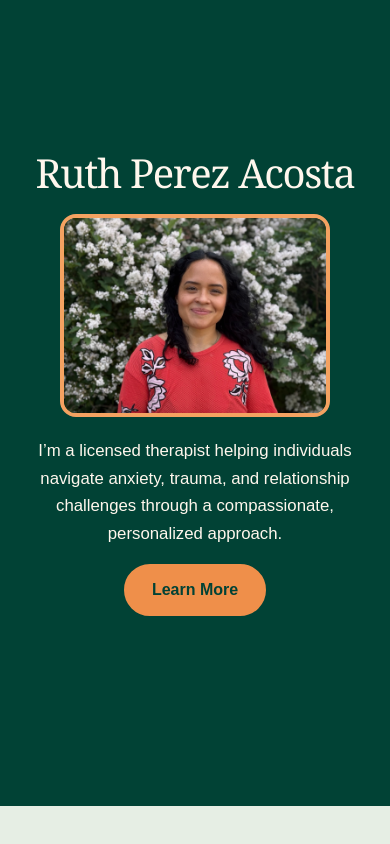
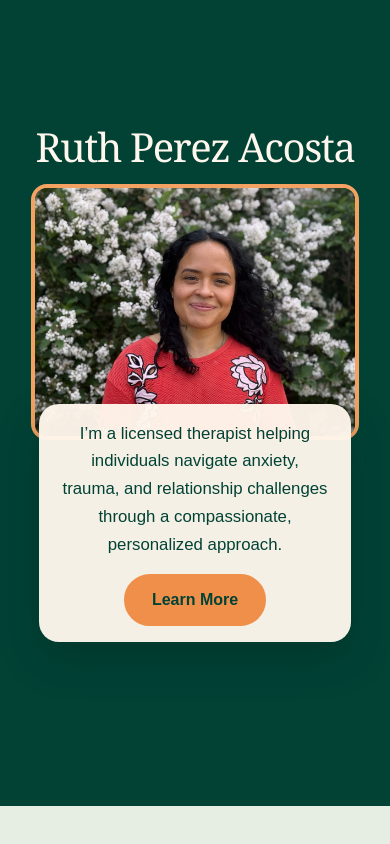
Before and after one commit to TherapyWithRuth/therapy-with-ruth-website, an Angular app: page / in a window 390 px wide. Shown: the part 1726-2570 px from the top of the page. Built offline with nearby package versions, Linux system fonts and the light colour scheme.

Commit message:
changed photo sizing

```diff
--- a/src/app/home/about/about.scss
+++ b/src/app/home/about/about.scss
@@ -13,7 +13,7 @@
 }
 
 .about__content {
-  width: min(100%, 60rem);
+  width: min(100%, 72rem);
   text-align: center;
 }
 
@@ -30,29 +30,36 @@ h2 {
 }
 
 .about__details {
-  display: grid;
-  grid-template-columns: minmax(16rem, 26rem) minmax(15rem, 28rem);
-  align-items: center;
-  justify-content: center;
-  gap: clamp(2rem, 6vw, 5rem);
-  margin-top: 2rem;
+  position: relative;
+  margin-top: clamp(1.25rem, 3vh, 2rem);
   text-align: left;
 }
 
 .about__image {
   display: block;
-  width: 100%;
-  height: auto;
-  aspect-ratio: 4 / 3;
+  width: min(82%, 48rem);
+  height: min(50vh, 29rem);
   border: 0.25rem solid var(--color-orange-soft);
   border-radius: 1.5rem;
   object-fit: cover;
+  object-position: center;
+}
+
+.about__copy {
+  position: absolute;
+  right: 0;
+  bottom: clamp(1rem, 4vh, 3rem);
+  width: min(46%, 28rem);
+  border-radius: 1.25rem;
+  padding: clamp(1.5rem, 3vw, 2.5rem);
+  background: rgba(255, 247, 237, 0.96);
+  box-shadow: 0 1rem 2.5rem rgba(0, 28, 22, 0.28);
 }
 
 p {
   max-width: 44rem;
   margin: 0;
-  color: var(--color-cream);
+  color: var(--color-forest-dark);
   font-size: clamp(1.05rem, 1.75vw, 1.25rem);
   line-height: 1.65;
   text-wrap: pretty;
@@ -63,7 +70,7 @@ p {
   min-height: 3.25rem;
   align-items: center;
   justify-content: center;
-  margin-top: 2rem;
+  margin-top: 1.5rem;
   border: 0.125rem solid var(--color-orange);
   border-radius: 999px;
   padding: 0.75rem 1.6rem;
@@ -84,7 +91,7 @@ p {
 }
 
 .about__button:focus-visible {
-  outline: 0.1875rem solid var(--color-cream);
+  outline: 0.1875rem solid var(--color-forest-dark);
   outline-offset: 0.25rem;
 }
 
@@ -94,20 +101,24 @@ p {
   }
 
   .about__details {
-    grid-template-columns: 1fr;
-    justify-items: center;
-    gap: 1.25rem;
-    margin-top: 1.25rem;
+    margin-top: 1rem;
     text-align: center;
   }
 
   .about__image {
-    width: clamp(12rem, 32vh, 20rem);
+    width: 100%;
+    height: min(34vh, 16rem);
     border-radius: 1rem;
   }
 
   .about__copy {
+    position: relative;
+    right: auto;
+    bottom: auto;
+    width: calc(100% - 1rem);
     max-width: 36rem;
+    margin: -2.25rem auto 0;
+    padding: 1rem;
   }
 
   .about__button {
```
